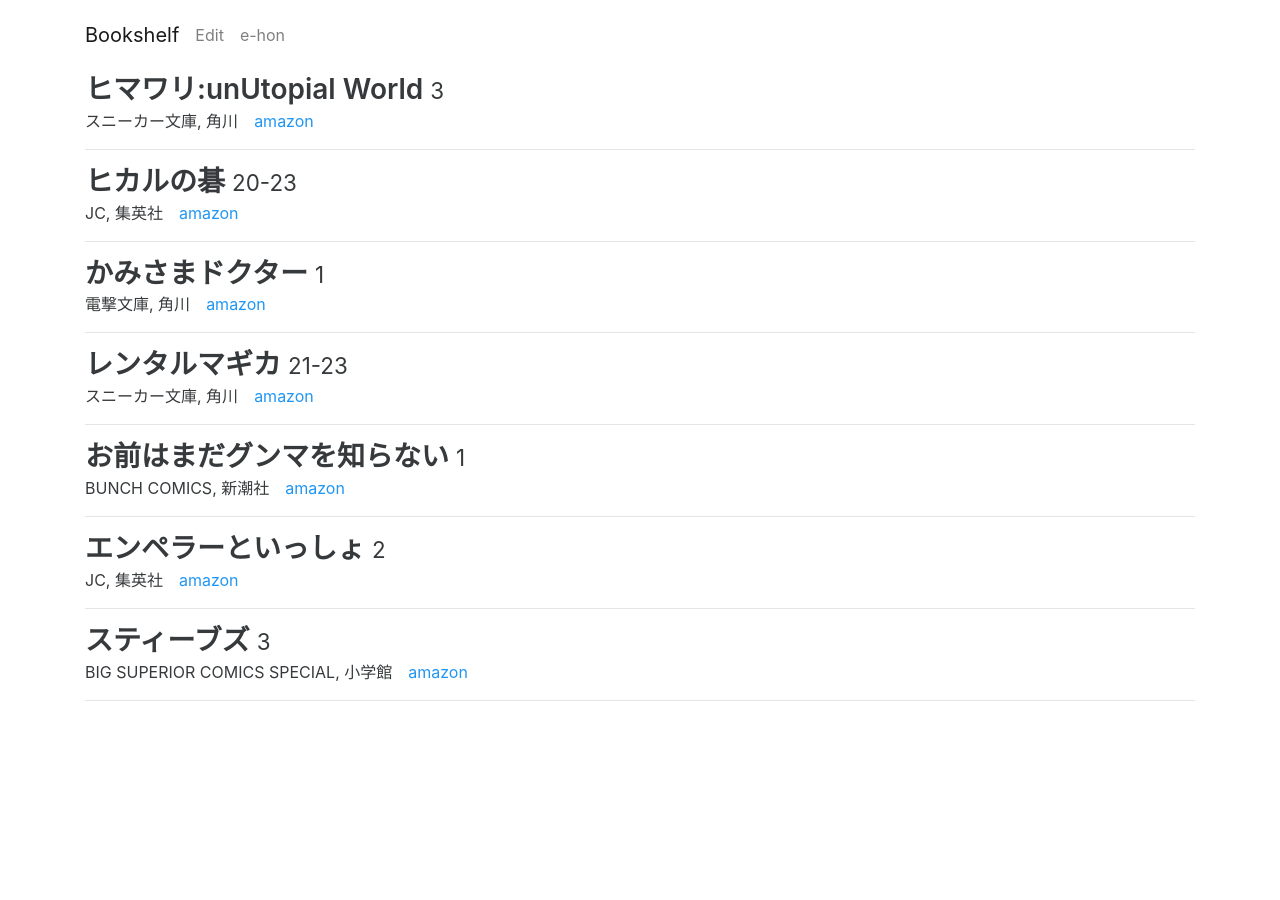
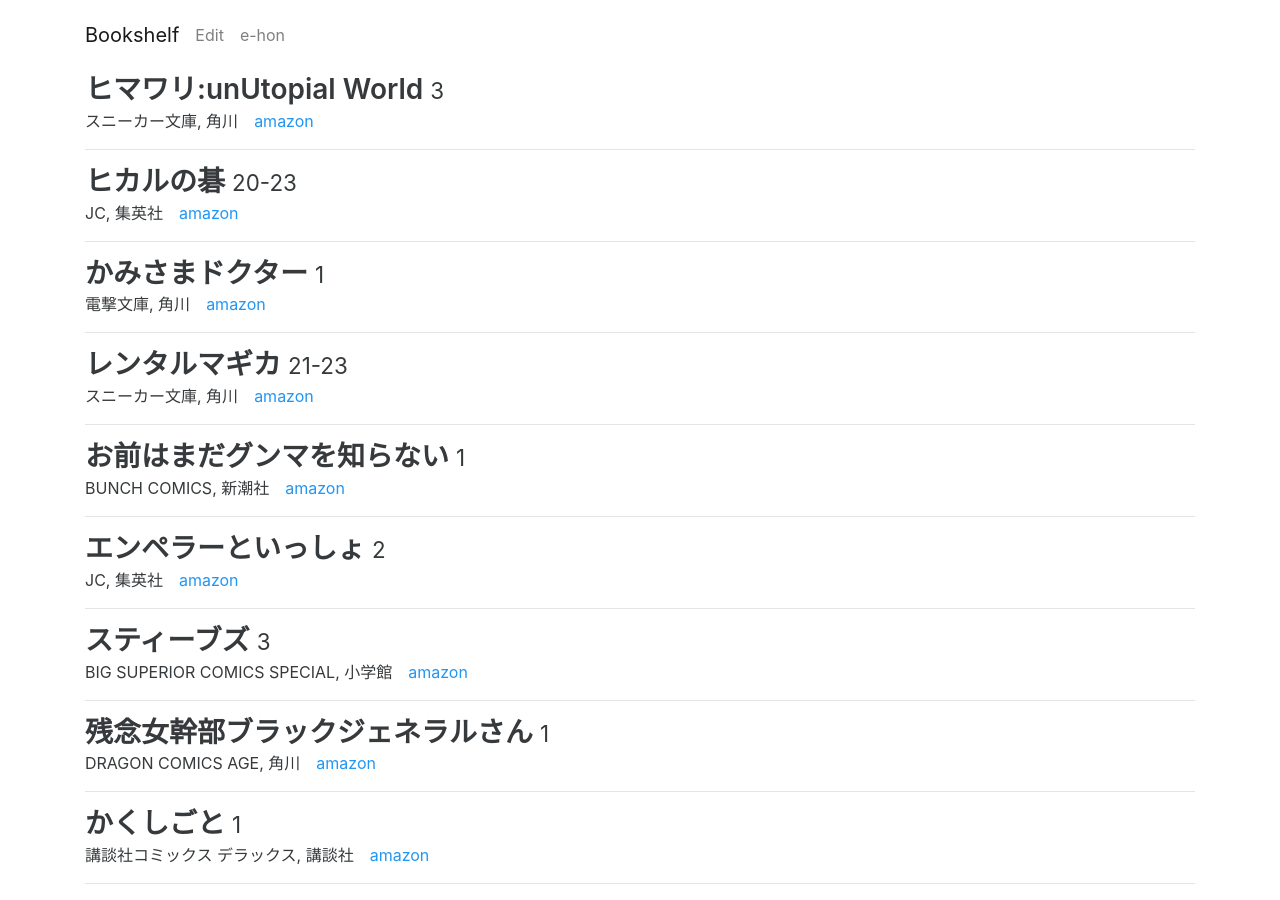
Before and after one commit to NKMR6194/bookshelf, a Jekyll site: the page built from index.html, in a window 1280 px wide and 900 px high, scrolled down 3119 px. Built offline with Jekyll 4.4.1, drawn with Linux system fonts in a browser that asks for light colours; nearby versions of some CDN libraries; before the commit the page ends 3836 px from its top, so only the background shows below that.

Commit message:
Update books.yml

```diff
--- a/_data/books.yml
+++ b/_data/books.yml
@@ -214,3 +214,13 @@
   label: BIG SUPERIOR COMICS SPECIAL
   publisher: 小学館
   havings: 3
+
+- title: 残念女幹部ブラックジェネラルさん
+  label: DRAGON COMICS AGE
+  publisher: 角川
+  havings: 1
+
+- title: かくしごと
+  label: 講談社コミックス デラックス
+  publisher: 講談社
+  havings: 1
```
